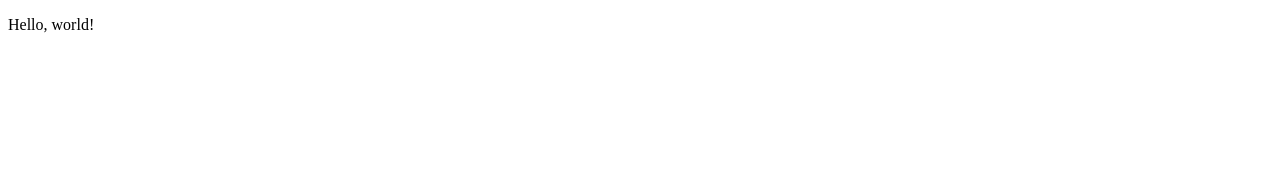
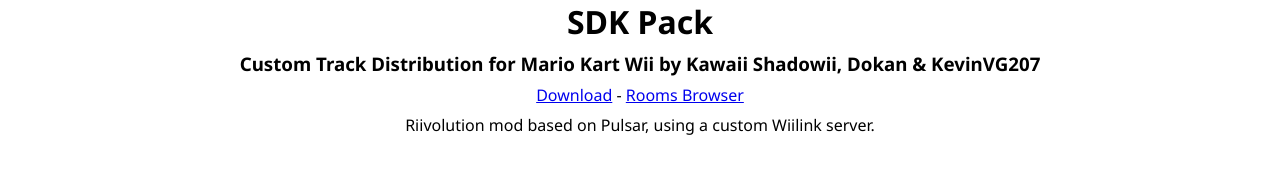
Before and after one commit to SDKPack-Dev/sdkpack-site, a plain HTML site: page index.html in a window 1280 px wide. Drawn offline with Linux system fonts and the light colour scheme.

Commit message:
Minimal landing page

```diff
--- a/index.html
+++ b/index.html
@@ -9,6 +9,11 @@
         <link rel="stylesheet" href="./stylesheet.css" type="text/css" />
     </head>
     <body>
-    <p>Hello, world!</p>
+        <div class="main-container">
+            <h1>SDK Pack</h1>
+            <h3>Custom Track Distribution for Mario Kart Wii by Kawaii Shadowii, Dokan & KevinVG207</h3>
+            <p><a href="/download" target="_blank">Download</a> - <a href="/rooms">Rooms Browser</a></p>
+            <p>Riivolution mod based on Pulsar, using a custom Wiilink server.</p>
+        </div>
     </body>
 </html>
--- a/stylesheet.css
+++ b/stylesheet.css
@@ -0,0 +1,20 @@
+@import url('https://fonts.googleapis.com/css2?family=Noto+Sans:ital,wght@0,100..900;1,100..900&display=swap');
+
+* {
+    margin: 0;
+    padding: 0;
+    box-sizing: border-box;
+    font-family: "Noto Sans", sans-serif;
+    font-optical-sizing: auto;
+}
+
+.main-container {
+    width: 80vw;
+    margin-left: auto;
+    margin-right: auto;
+    display: flex;
+    flex-direction: column;
+    align-items: center;
+    justify-content: center;
+    gap: 0.5rem;
+}
```
Lines whose indentation alone changed are shown as unchanged.
